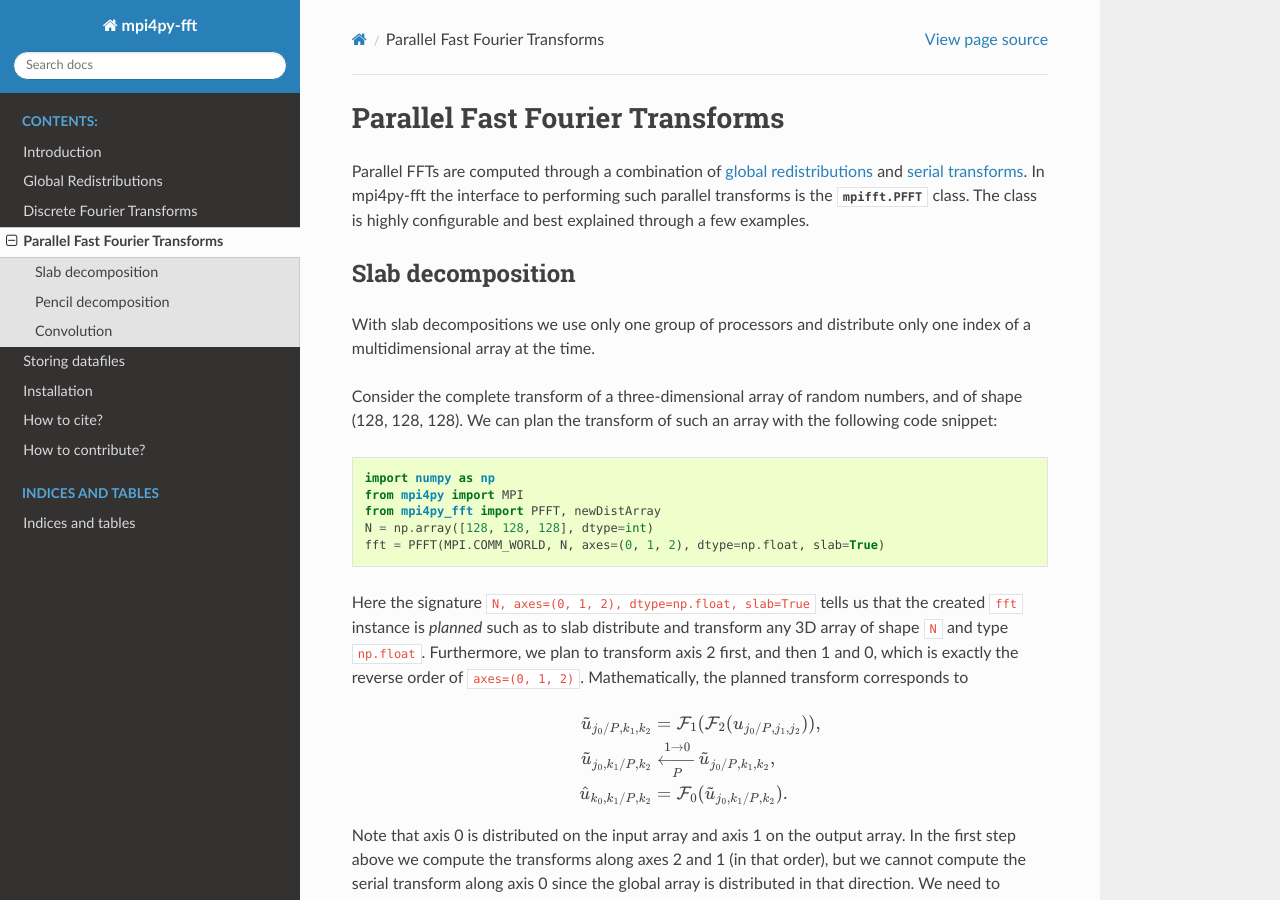
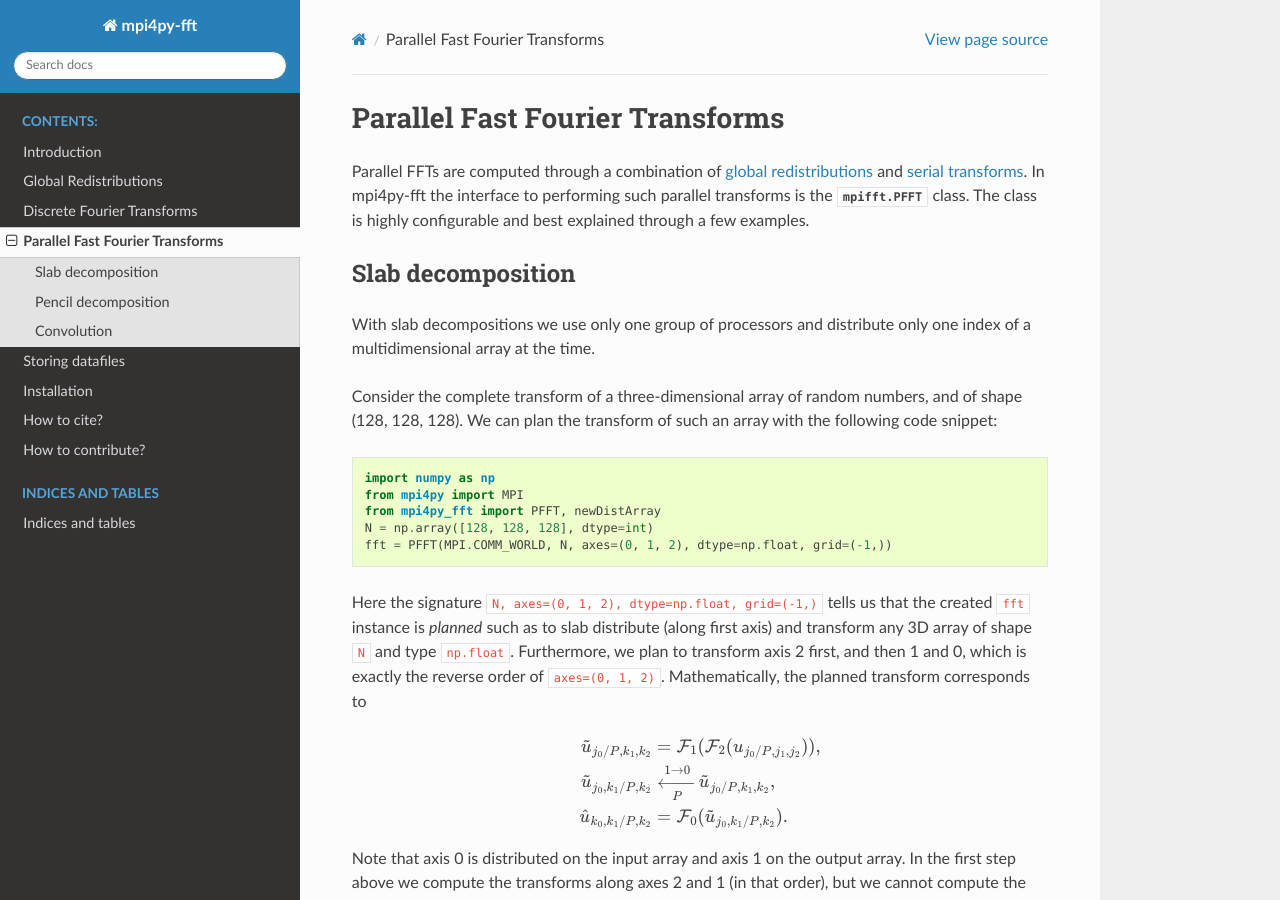
Before and after one commit to mpi4py/mpi4py-fft, a Sphinx documentation site: the page built from docs/source/parallel.rst, in a window 1280 px wide and 900 px high. Built offline with Sphinx 7.4.7 and the Read the Docs theme 2.0.0, drawn with Linux system fonts in a browser that asks for light colours; formulas are drawn with MathJax 3; some of the changed text lies outside the part shown.

Commit message:
Fixing grids in documentation and bumping version -> 2.0.3

```diff
--- a/docs/source/parallel.rst
+++ b/docs/source/parallel.rst
@@ -20,10 +20,11 @@ the following code snippet::
     from mpi4py import MPI
     from mpi4py_fft import PFFT, newDistArray
     N = np.array([128, 128, 128], dtype=int)
-    fft = PFFT(MPI.COMM_WORLD, N, axes=(0, 1, 2), dtype=np.float, slab=True)
+    fft = PFFT(MPI.COMM_WORLD, N, axes=(0, 1, 2), dtype=np.float, grid=(-1,))
 
-Here the signature ``N, axes=(0, 1, 2), dtype=np.float, slab=True`` tells us
-that the created ``fft`` instance is *planned* such as to slab distribute and
+Here the signature ``N, axes=(0, 1, 2), dtype=np.float, grid=(-1,)`` tells us
+that the created ``fft`` instance is *planned* such as to slab distribute
+(along first axis) and
 transform any 3D array of shape ``N`` and type ``np.float``. Furthermore, we
 plan to transform axis 2 first, and then 1 and 0, which is exactly the reverse
 order of ``axes=(0, 1, 2)``. Mathematically, the planned transform corresponds
@@ -166,7 +168,7 @@ A parallel transform object can be created and tested as::
     idctn = functools.partial(fftw.idctn, type=3)
     dstn = functools.partial(fftw.dstn, type=3)
     idstn = functools.partial(fftw.idstn, type=3)
-    fft = PFFT(MPI.COMM_WORLD, N, ((0,), (1, 2), (3, 4)), slab=True,
+    fft = PFFT(MPI.COMM_WORLD, N, ((0,), (1, 2), (3, 4)), grid=(-1,),
                transforms={(1, 2): (dctn, idctn), (3, 4): (dstn, idstn)})
 
     A = newDistArray(fft, False)
@@ -184,7 +186,7 @@ A pencil decomposition uses two groups of processors. Each group then is
 responsible for distributing one index set each of a multidimensional array.
 We can perform a pencil decomposition simply by running the first example
 from the previous section, but now with 4 processors. To remind you, we
-put this in ``pfft_example.py``, where now ``slab=True`` has been removed
+put this in ``pfft_example.py``, where now ``grid=(-1,)`` has been removed
 in the PFFT calling::
 
     import numpy as np
--- a/mpi4py_fft/__init__.py
+++ b/mpi4py_fft/__init__.py
@@ -16,7 +16,7 @@ without any transforms at all.
 For more information, see `documentation <https://mpi4py-fft.readthedocs.io>`_.
 
 """
-__version__ = '2.0.2'
+__version__ = '2.0.3'
 __author__ = 'Lisandro Dalcin and Mikael Mortensen'
 
 from .distarray import DistArray, newDistArray, Function
```
Also changed, not shown: other parts of docs/source/parallel.rst (+1 -0 lines), 1 other file.
